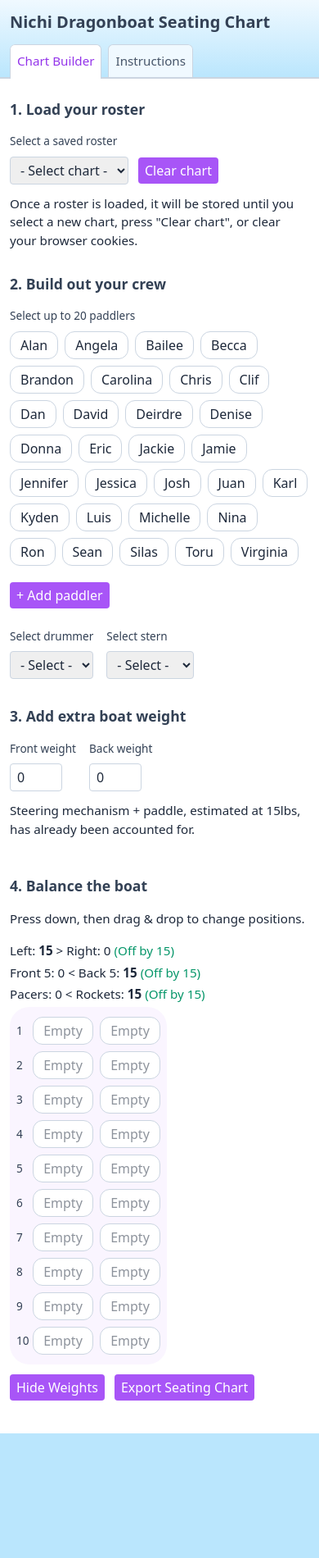
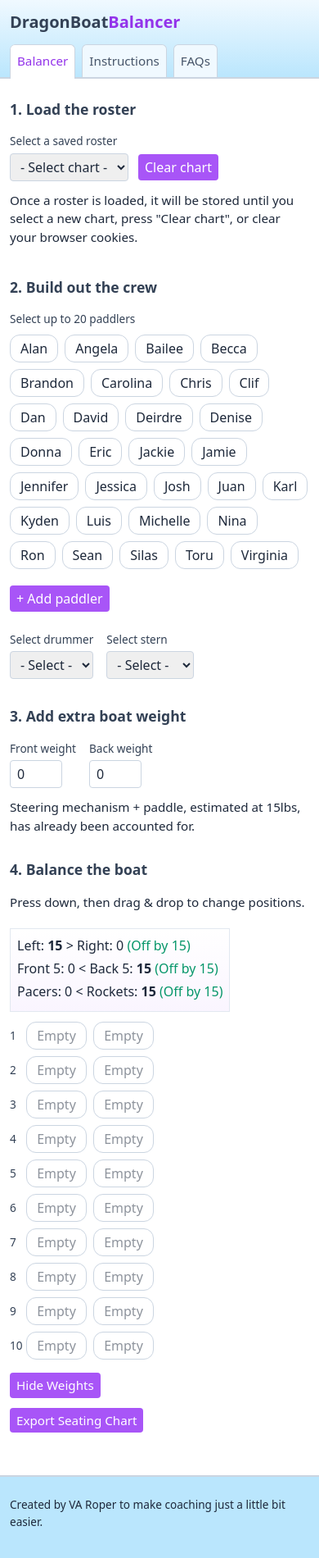
Before and after one commit to varoper/dragonboat-seating, a React (Vite) app: page / in a window 390 px wide. Shown: the whole page at 82% size. Before the commit the page ends 1748 px from the top, so only its background shows below. Built offline with nearby package versions, Linux system fonts and the light colour scheme.

Commit message:
more styles, clean up toggles, make balance box pop

```diff
--- a/public/charts/index.json
+++ b/public/charts/index.json
@@ -1,4 +1,4 @@
 [
-    "7-11-25.csv",
-    "7-19-25.csv"
+  "7-11-25.csv",
+  "7-19-25.csv"
 ]
--- a/src/App.css
+++ b/src/App.css
@@ -23,11 +23,11 @@ h2 {
 }
 
 p {
-  @apply text-md pb-1;
+  @apply text-md pb-3;
 }
 
 label {
-  @apply block text-sm font-medium text-slate-700 mb-2;
+  @apply block text-sm font-medium text-slate-700 mb-1;
 }
 
 .boat-label {
@@ -35,15 +35,27 @@ label {
 }
 
 select {
-  @apply border border-slate-300 rounded px-2 py-1;
+  @apply border border-slate-300 focus:border-purple-500 rounded px-2 py-1;
+}
+
+option {
+  @apply focus:border-purple-500;
 }
 
 input {
-  @apply border border-slate-300 rounded px-2 py-1;
+  @apply border border-slate-300 focus:border-purple-500 outline-none rounded px-2 py-1;
 }
 
 button {
   @apply px-2 py-1 bg-purple-500 font-medium text-white border-purple-600 hover:bg-purple-600 hover:border-purple-700 rounded transition-all;
+}
+
+.button-alt {
+  @apply bg-slate-500 hover:bg-slate-600;
+}
+
+.button-inactive {
+  @apply bg-slate-200 hover:bg-slate-200 cursor-default;
 }
 
 option:hover {
@@ -58,6 +70,10 @@ fieldset {
   @apply mb-3;
 }
 
+.toggle-form {
+  @apply mt-2 p-2 rounded flex w-max gap-2 items-end inline-block bg-gradient-to-b from-white to-purple-50;
+}
+
 .paddler {
   @apply px-3 py-1 rounded-xl border border-slate-300 hover:border-sky-500 transition-all duration-150;
 }
--- a/src/App.jsx
+++ b/src/App.jsx
@@ -22,7 +22,7 @@ function App() {
   return (
     <div className="App">
       <div className="px-3 md:px-6 lg:px-12 pt-3 border-b-2 border-slate-300 bg-gradient-to-b from-sky-50 to-sky-200">
-        <h1>Nichi Dragonboat Seating Chart</h1>
+        <h1>DragonBoat<span className="text-purple-600">Balancer</span></h1>
         <div className="inline-flex rounded-t-md overflow-hidden -mb-0.5">
           <a
             href="?tab=chart"
@@ -38,11 +38,11 @@ function App() {
               window.history.pushState({}, '', url);
             }}
           >
-            Chart Builder
+            Balancer
           </a>
           <a
             href="?tab=instructions"
-            className={`px-2 sm:px-4 py-2 text-md font-medium border border-slate-300 border-b-0 rounded-t-md transition-colors duration-150 ${currentTab === 'instructions'
+            className={`px-2 sm:px-4 py-2 mr-2 text-md font-medium border border-slate-300 border-b-0 rounded-t-md transition-colors duration-150 ${currentTab === 'instructions'
               ? 'bg-white text-purple-600'
               : 'bg-sky-50 border-b-2 text-slate-600 hover:text-purple-600'
               }`}
@@ -56,10 +56,26 @@ function App() {
           >
             Instructions
           </a>
+          <a
+            href="?tab=instructions"
+            className={`px-2 sm:px-4 py-2 mr-2 text-md font-medium border border-slate-300 border-b-0 rounded-t-md transition-colors duration-150 ${currentTab === 'faq'
+              ? 'bg-white text-purple-600'
+              : 'bg-sky-50 border-b-2 text-slate-600 hover:text-purple-600'
+              }`}
+            onClick={(e) => {
+              e.preventDefault();
+              setCurrentTab('faq');
+              const url = new URL(window.location);
+              url.searchParams.set('tab', 'faq');
+              window.history.pushState({}, '', url);
+            }}
+          >
+            FAQs
+          </a>
         </div>
       </div>
 
-      <div className="bg-white py-6 px-3 md:px-6 lg:px-12">
+      <div className="bg-white py-6 px-3 md:px-6 lg:px-12 border-b-2 border-slate-300">
         <div className="max-w-6xl">
           {currentTab === 'chart' && (
             <SeatingChart />
@@ -71,6 +87,9 @@ function App() {
           }
         </div>
       </div>
+      <div className="py-6 px-3 md:px-6 lg:px-12">
+        <p className="text-sm align-right">Created by VA Roper to make coaching just a little bit easier.</p>
+      </div>
     </div>
   );
 }
--- a/src/SeatingChart.jsx
+++ b/src/SeatingChart.jsx
@@ -24,6 +24,13 @@ function SeatingChart() {
   const seatingChartRef = useRef(null);
   const [availableCharts, setAvailableCharts] = useState([]);
   const [selectedChart, setSelectedChart] = useState('');
+  const [showExportInput, setShowExportInput] = useState(false);
+  const [customFileName, setCustomFileName] = useState(() => {
+    const today = new Date();
+    // MM-DD-YY
+    const formatted = `${String(today.getMonth() + 1).padStart(2, '0')}-${String(today.getDate()).padStart(2, '0')}-${String(today.getFullYear()).slice(2)}`;
+    return `${formatted}.csv`;
+  });
 
   const emptyChart = Array.from({ length: 20 }, () => ({
     name: 'Empty',
@@ -192,7 +199,7 @@ function SeatingChart() {
     setShowAddForm(false);
   };
 
-  const exportSeatingChartToCSV = () => {
+  const exportSeatingChartToCSV = (fileName) => {
     const csvRows = [['name', 'seat']];
     if (drummer?.name !== 'Empty') csvRows.push([drummer.name, 'drummer']);
     seatingChart.forEach((p, i) => {
@@ -203,20 +210,21 @@ function SeatingChart() {
       }
     });
     if (stern?.name !== 'Empty') csvRows.push([stern.name, 'stern']);
+
     const blob = new Blob([csvRows.map(r => r.join(',')).join('\n')], { type: 'text/csv;charset=utf-8;' });
     const url = URL.createObjectURL(blob);
     const a = document.createElement('a');
     a.href = url;
-    a.download = `chart_${Math.random().toString(36).substring(2, 10)}.csv`;
+    a.download = fileName || `seating-chart.csv`;
     a.click();
     URL.revokeObjectURL(url);
   };
 
   return (
-    <div className="flex flex-col lg:flex-row gap-6">
+    <div className="flex flex-col lg:flex-row lg:gap-6">
       <div className="w-full lg:w-1/2">
         <section>
-          <h2>1. Load your roster</h2>
+          <h2>1. Load the roster</h2>
 
           {/* Load from seating chart */}
           <div className="mb-6">
@@ -255,7 +263,7 @@ function SeatingChart() {
 
         {/* Paddler selection section*/}
         <section>
-          <h2>2. Build out your crew</h2>
+          <h2>2. Build out the crew</h2>
           <fieldset>
             <label>Select up to 20 paddlers</label>
 
@@ -263,7 +271,7 @@ function SeatingChart() {
             {selectionError && <p className="text-rose-700">{selectionError}</p>}
 
             {/* Render paddler names as selectable containers */}
-            <div className="flex flex-wrap gap-2 mb-5">
+            <div className="flex flex-wrap gap-2 pt-1 mb-5">
               {allPaddlers.map((p) => {
                 const isInChart = seatingChart.some(seat => seat.name === p.name);
                 const noEmptySeats = !seatingChart.some(seat => seat.name === 'Empty');
@@ -285,13 +293,15 @@ function SeatingChart() {
 
             {/* Add additional paddlers */}
             <div className="mb-6">
+              {!showAddForm ? (
                 <button
-                onClick={() => setShowAddForm(prev => !prev)}
+                  onClick={() => setShowAddForm(true)}
                 >
                   {showAddForm ? '- Hide add paddler' : '+ Add paddler'}
                 </button>
-              {showAddForm && (
-                <div className="mt-2 p-2 bg-gradient-to-b from-white to-purple-50 rounded flex gap-2 items-end max-w-fit">
+              ) :
+                (
+                  <div className="toggle-form">
                     <div>
                       <label for="new_paddler_name">Name</label>
                       <input
@@ -316,6 +326,12 @@ function SeatingChart() {
                       onClick={handleAddNewPaddler}
                     >
                       Add
+                    </button>
+                    <button
+                      onClick={() => setShowAddForm(false)}
+                      className="button-alt"
+                    >
+                      Cancel
                     </button>
                   </div>
                 )}
@@ -397,7 +413,7 @@ function SeatingChart() {
             <div ref={seatingChartRef}>
               <h2>4. Balance the boat</h2>
 
-              <p className="mb-3"> Press down, then drag & drop to change positions.</p>
+              <p> Press down, then drag & drop to change positions.</p>
               <WeightBalancer
                 seatingChart={seatingChart}
                 updateSeatingChart={updateSeatingChart}
@@ -407,11 +423,40 @@ function SeatingChart() {
                 extraBackWeight={extraBackWeight}
               />
 
-              <button
-                onClick={exportSeatingChartToCSV}
-              >
+              {!showExportInput ? (
+                <p>
+                  <button onClick={() => setShowExportInput(true)}>
                     Export Seating Chart
                   </button>
+                </p>
+              ) : (
+                <div className="mt-4 space-y-2 toggle-form">
+                  <div>
+                    <label htmlFor="csv_filename">Choose file name</label>
+                    <input
+                      id="csv_filename"
+                      type="text"
+                      className="w-36"
+                      value={customFileName}
+                      onChange={(e) => setCustomFileName(e.target.value)}
+                    />
+                  </div>
+                  <div className="flex gap-2 mt-2">
+                    <button
+                      onClick={() => exportSeatingChartToCSV(customFileName)}
+                    >
+                      Download
+                    </button>
+                    <button
+                      onClick={() => setShowExportInput(false)}
+                      className="button-alt"
+                    >
+                      Cancel
+                    </button>
+                  </div>
+                </div>
+              )}
+
 
             </div>
           )}
--- a/src/WeightBalancer.jsx
+++ b/src/WeightBalancer.jsx
@@ -101,16 +101,12 @@ const WeightBalancer = ({ seatingChart, updateSeatingChart, stern, drummer, extr
     );
 
     return (
-      <p>
-        {aContent}{' '}
-        <span className={`${balanced ? 'text-emerald-760' : 'text-rose-600'}`}>
-          {compare}
-        </span>{' '}
-        {bContent}{' '}
+      <div className="mb-1">
+        {aContent} {compare} {bContent}{' '}
         <span className={`${balanced ? 'text-emerald-600' : 'text-rose-600'}`}>
           (Off by {diff})
         </span>
-      </p>
+      </div>
     );
   };
 
@@ -213,7 +209,7 @@ const WeightBalancer = ({ seatingChart, updateSeatingChart, stern, drummer, extr
 
   return (
     <>
-      <div>
+      <div className="p-2 my-2 inline-block border border-slate-200 bg-gradient-to-b from-white to-purple-50">
         {renderImbalance('Left', 'Right', leftWeight, rightWeight, 15)}
         {renderImbalance('Front 5', 'Back 5', frontWeight, backWeight, 15)}
         {renderImbalance('Pacers', 'Rockets', pacerWeight, rocketWeight, 15)}
@@ -227,8 +223,8 @@ const WeightBalancer = ({ seatingChart, updateSeatingChart, stern, drummer, extr
         onDragEnd={handleDragEnd}
       >
         <SortableContext items={seatingChart.map((_, i) => i.toString())} strategy={rectSortingStrategy}>
-
-          <div className="rounded-3xl p-2 bg-purple-50 inline-block">
+          <br />
+          <div className="inline-block">
             {/* Drummer info row */}
             {drummer && (
               <div className="grid">
@@ -245,7 +241,6 @@ const WeightBalancer = ({ seatingChart, updateSeatingChart, stern, drummer, extr
                 </div>
               </div>
             )}
-
             <div className="grid grid-rows-10 gap-2 py-1">
               {Array.from({ length: 10 }).map((_, rowIndex) => {
                 const leftIndex = rowIndex * 2;
@@ -292,14 +287,14 @@ const WeightBalancer = ({ seatingChart, updateSeatingChart, stern, drummer, extr
 
         </SortableContext>
       </DndContext >
-      <br />
+      <p>
         <button
           className="mr-3 mt-3"
           onClick={() => setShowWeights((prev) => !prev)}
         >
           {showWeights ? 'Hide Weights' : 'Show Weights'}
         </button>
-
+      </p>
     </>
   );
 };
```
Also changed, not shown: public/paddlers.csv, 2 other files (tests, documents, lock files or other folders). Lines whose indentation alone changed are shown as unchanged.
